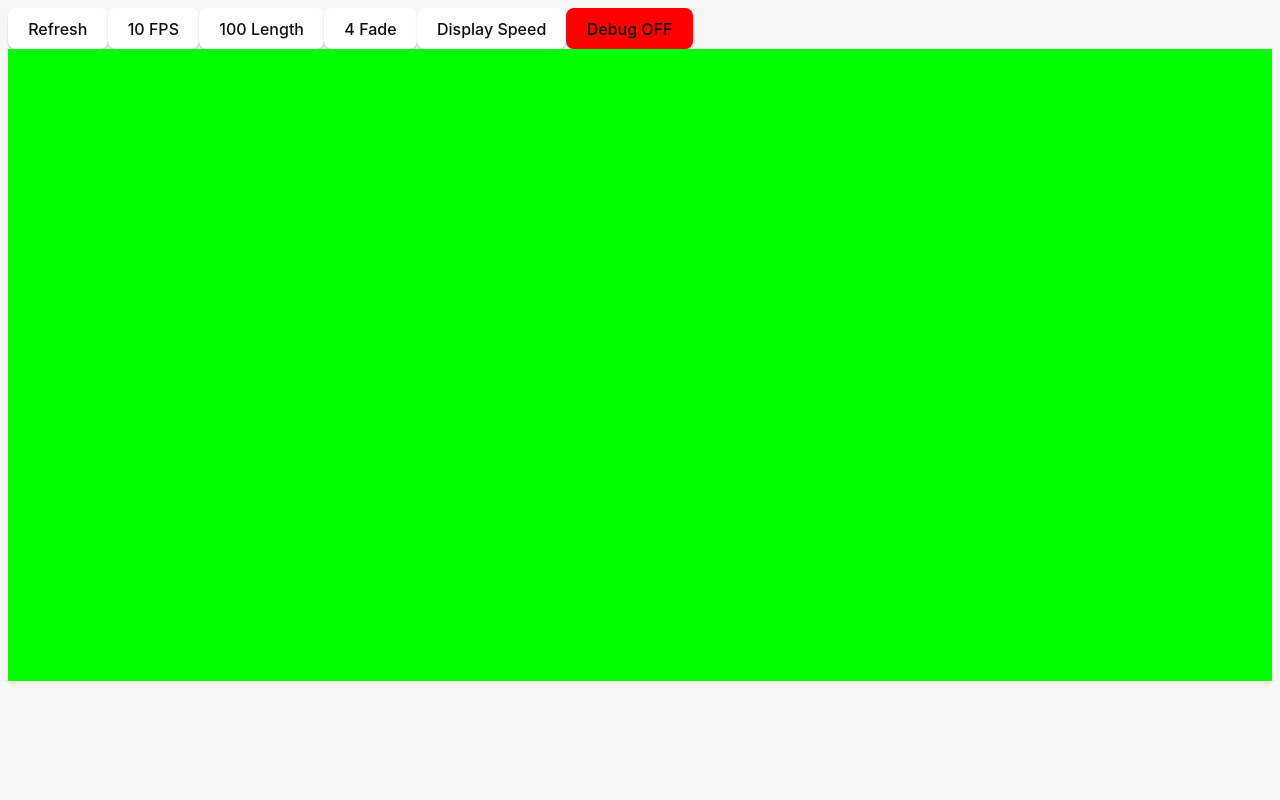
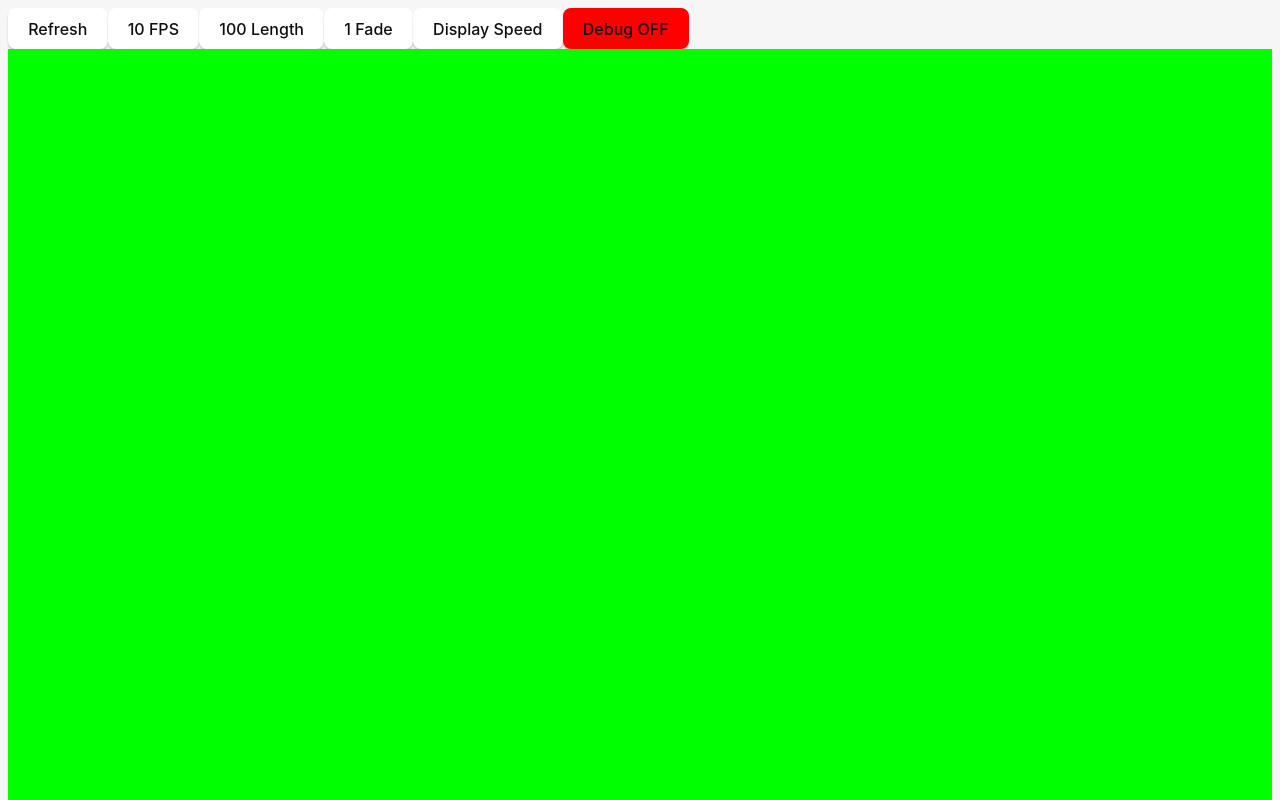
Before and after one commit to GabrielSJones/obs-mouse-overlay, a React (Vite) app: page / in a window 1280 px wide. Shown: the top 800 px of the page. Built offline with nearby package versions, Linux system fonts and the light colour scheme.

Commit message:
styling + vector logic

```diff
--- a/src/App.css
+++ b/src/App.css
@@ -12,7 +12,7 @@
   font-weight: 400;
 
 
-
+  overflow: hidden;
   color: #0f0f0f;
   background-color: #f6f6f6;
   //background: green;
@@ -32,13 +32,8 @@
   text-align: center;
   background: green;
 }
-.askdjfghasdf {
-  display: flex;
-  flex-direction: column;
-  justify-content: "center";
-
+.canvas {
 }
-
 .logo {
   height: 6em;
   padding: 1.5em;
--- a/src/App.tsx
+++ b/src/App.tsx
@@ -7,7 +7,7 @@ import Canvas from "./Canvas";
 const IS_VERBOSE_MODE = false;
 const FRAMERATE = 10; //set to desired framerate - 30 or 60 is typically fine for most cases
 const TRAIL_LENGTH = 100; //leave below 50
-const TRAIL_FADE_SPEED = 4;
+const TRAIL_FADE_SPEED = 1;
 const DISPLAY_MAGNITUDE = false;
 const BACKGROUND_COLOR = "rgb(0,255,0,100)";
 
@@ -87,7 +87,9 @@ function App() {
       >
         Debug {isVerboseMode ? "ON" : "OFF"}
       </button>
-      <Canvas />
+
+        <Canvas />
+
     </SettingsProvider>
   );
 }
--- a/src/Canvas.tsx
+++ b/src/Canvas.tsx
@@ -22,6 +22,7 @@ function Canvas() {
   const FRAMETIME_IN_MS = 1000 / fps; //why
   const ref = useRef<HTMLCanvasElement>(null);
   const mouseInput = useRef<Array<MouseInputType>>([]);
+  const dotProductArray: Array<number> = [];
   if (isVerboseMode) {
     console.log(fps);
     console.log(trailLength);
@@ -48,20 +49,39 @@ function Canvas() {
     let canvasW = ref.current!.width;
     let canvasH = ref.current!.height;
     let scalar = 50;
-    for (var i = len - 1; i >= 0; i--) {
-      const x = mouseInput.current[i][0];
-      const y = mouseInput.current[i][1];
-      const mag = mouseInput.current[i][2];
 
+    let x = 0,
+      xOld,
+      y = 0,
+      yOld,
+      mag = 0,
+      magOld: number;
+    let dotProduct: number;
+    for (var i = len - 1; i > 0; i--) {
+      //purposefully not accessing "last" index
+      xOld = mouseInput.current[i][0];
+      yOld = mouseInput.current[i][1];
+      magOld = mouseInput.current[i][2];
+      if (i == len - 1) {
+        x = mouseInput.current[i - 1][0];
+        y = mouseInput.current[i - 1][1];
+        mag = mouseInput.current[i - 1][2];
+      }
+      dotProduct = x * xOld + y * yOld;
+      dotProductArray!.push(dotProduct);
       //console.log(i + "index");
       const opacity = (100 * ((i + 1) / len)) / trailFadeSpeed;
       //console.log(opacity + "opacity\n");
       //console.log(len + "len\n");
       pointer.moveTo(canvasW / 2, canvasH / 2);
-      pointer.lineTo(canvasW / 2 + x * scalar, canvasH / 2 + y * scalar);
+      pointer.lineTo(canvasW / 2 + x * mag, canvasH / 2 + y * mag);
       pointer.strokeStyle = "rgb(255,0,255," + `${opacity})`;
       //console.log(pointer.strokeStyle)
       pointer.stroke();
+
+      x = xOld;
+      y = yOld;
+      mag = magOld;
     }
   }
 
@@ -71,19 +91,20 @@ function Canvas() {
     //console.log(mousePos);
     while (mouseInput.current.length > trailLength) {
       console.log(`SHIFTING: ${trailLength - mouseInput.current.length}`);
+
       mouseInput.current.shift();
+      dotProductArray.shift();
     }
   }
 
   return (
-    <div className="askdjfghasdf">
-      <canvas
-        height={"fit-content"}
-        width={"fit-content"}
-        style={{ background: "rgb(0,255,0,100)" }}
-        ref={ref}
-      ></canvas>
-    </div>
+    <canvas className="canvas"
+      height={1000}
+      width={1000}
+      style={{ background: "rgb(0,255,0,100)", height:"100%", width:"100%",
+       }}
+      ref={ref}
+    ></canvas>
   );
 }
 
```
Also changed, not shown: 1 other file (tests, documents, lock files or other folders).
